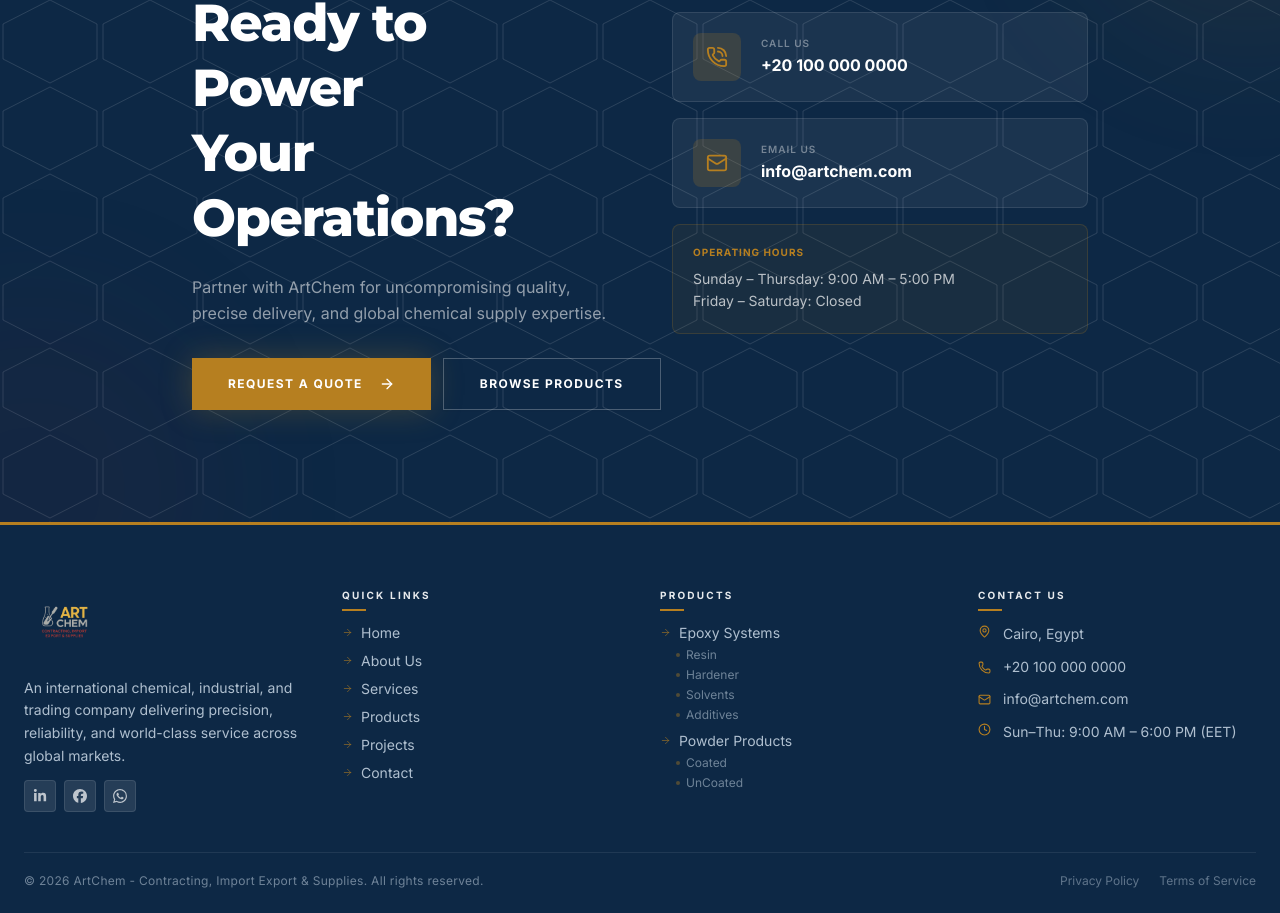
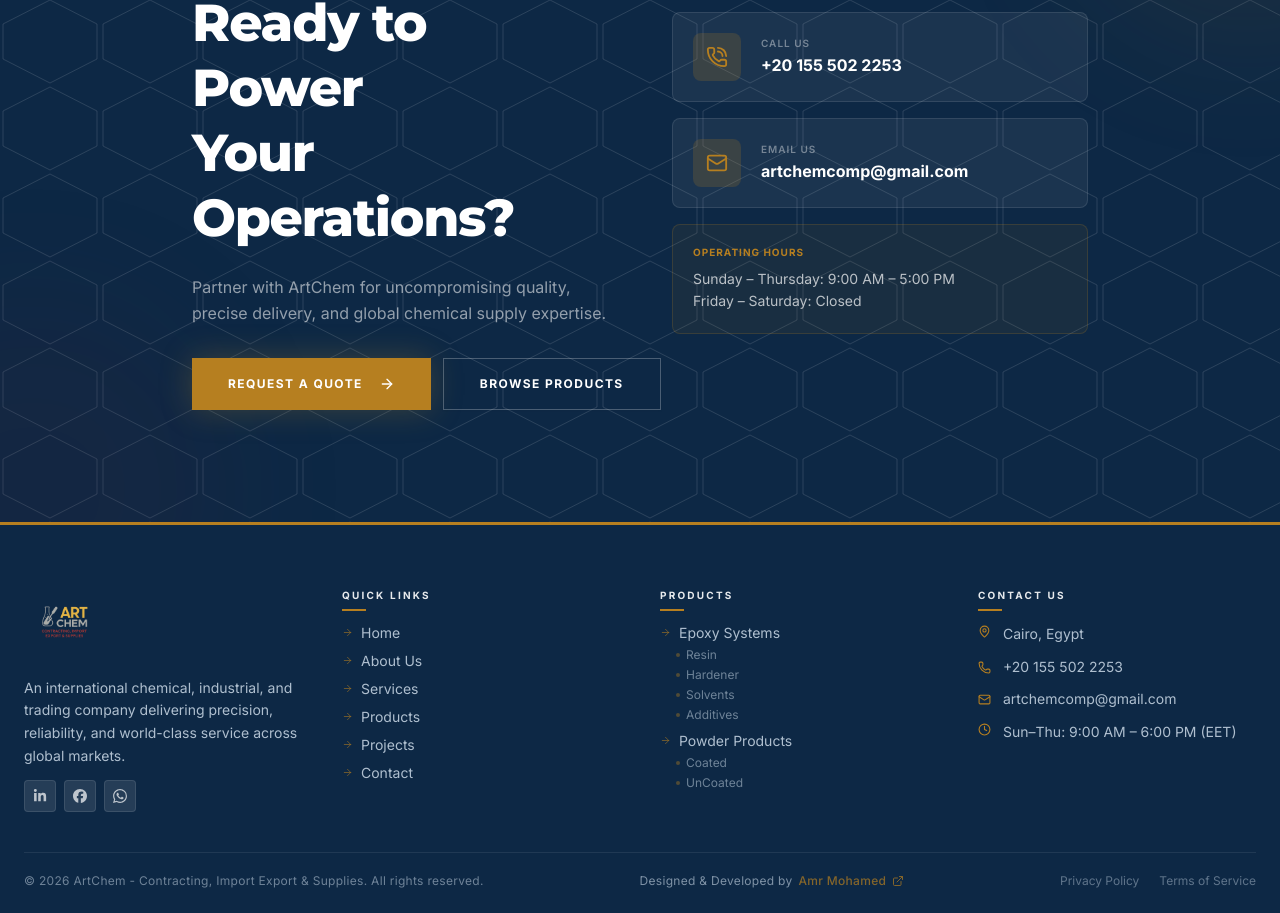
Before and after one commit to Amr-Mohamed-dev/Artchem-company-final, a React (Vite) app: page / in a window 1280 px wide. Shown: the part 7925-8838 px from the top of the page. Built offline with nearby package versions, Linux system fonts and the light colour scheme.

Commit message:
some updates2

```diff
--- a/src/components/layout/Footer.tsx
+++ b/src/components/layout/Footer.tsx
@@ -4,14 +4,12 @@
 import { socialLinks } from "../../data/socialLinks";
 import { productCategories } from "../../data/categories";
 import artchemLogo from "../../assets/images/mainlogo.webp";
-import { MapPin, Phone, Mail, Clock, ArrowRight } from "lucide-react";
+import { MapPin, Phone, Mail, Clock, ArrowRight, ExternalLink } from "lucide-react";
 import * as SiIcons from "react-icons/si";
 import * as FaIcons from "react-icons/fa6";
 
-function SocialIconCompact({ social }: { social: typeof socialLinks[0] }) {
-  const Icon =
-  (SiIcons as any)[social.icon] ||
-  (FaIcons as any)[social.icon];
+function SocialIconCompact({ social }: { social: (typeof socialLinks)[0] }) {
+  const Icon = (SiIcons as any)[social.icon] || (FaIcons as any)[social.icon];
 
   return (
     <a
@@ -22,7 +20,12 @@
       title={social.name}
       className="group flex items-center justify-center w-8 h-8 rounded-lg bg-white/10 hover:bg-white/20 transition-all duration-200 border border-white/10 hover:border-white/25"
     >
-      {Icon && <Icon size={14} className="text-white/70 group-hover:text-white transition-colors" />}
+      {Icon && (
+        <Icon
+          size={14}
+          className="text-white/70 group-hover:text-white transition-colors"
+        />
+      )}
     </a>
   );
 }
@@ -34,7 +37,6 @@
     <footer className="bg-sidebar text-sidebar-foreground pt-14 pb-6 border-t-[3px] border-primary">
       <div className="container mx-auto px-6">
         <div className="grid grid-cols-1 md:grid-cols-2 lg:grid-cols-4 gap-10 mb-10">
-
           {/* Brand Column */}
           <div className="space-y-2">
             <img
@@ -143,20 +145,49 @@
               </li>
               <li className="flex items-start gap-3 text-sidebar-accent-foreground text-sm">
                 <Clock className="text-primary shrink-0 mt-0.5" size={13} />
-                <span className="leading-relaxed">{companyInfo.workingHours}</span>
+                <span className="leading-relaxed">
+                  {companyInfo.workingHours}
+                </span>
               </li>
             </ul>
           </div>
         </div>
 
         {/* Bottom Bar */}
-        <div className="border-t border-white/8 pt-5 flex flex-col sm:flex-row items-center justify-between gap-3">
-          <p className="text-sidebar-accent-foreground text-xs tracking-wide text-center sm:text-left opacity-60">
+        <div className="border-t border-white/8 pt-5 flex flex-col lg:flex-row items-center justify-between gap-4">
+          <p className="text-sidebar-accent-foreground text-xs tracking-wide text-center lg:text-left opacity-60">
             &copy; {currentYear} {companyInfo.fullName}. All rights reserved.
           </p>
+
+          <a
+            href="https://amr-developer-portfolio.vercel.app/"
+            target="_blank"
+            rel="noopener noreferrer"
+            className="group flex items-center gap-1.5 text-xs tracking-wide text-sidebar-accent-foreground opacity-70 hover:opacity-100 transition-all duration-300"
+          >
+            <span>Designed &amp; Developed by</span>
+
+            <span className="text-primary font-medium group-hover:underline underline-offset-4">
+              Amr Mohamed
+            </span>
+
+            <ExternalLink className="h-3 w-3 text-primary transition-transform group-hover:translate-x-0.5 group-hover:-translate-y-0.5" />
+          </a>
+
           <div className="flex gap-5 text-xs text-sidebar-accent-foreground opacity-50">
-            <a href="#" className="hover:opacity-100 hover:text-white transition-all">Privacy Policy</a>
-            <a href="#" className="hover:opacity-100 hover:text-white transition-all">Terms of Service</a>
+            <a
+              href="#"
+              className="hover:opacity-100 hover:text-white transition-all"
+            >
+              Privacy Policy
+            </a>
+
+            <a
+              href="#"
+              className="hover:opacity-100 hover:text-white transition-all"
+            >
+              Terms of Service
+            </a>
           </div>
         </div>
       </div>
--- a/src/data/companyInfo.ts
+++ b/src/data/companyInfo.ts
@@ -4,8 +4,8 @@
   tagline: "Engineering chemical solutions for a better world.",
   description: "An international chemical, industrial, and trading company delivering precision, reliability, and world-class service across global markets.",
   address: "Cairo, Egypt",
-  phone: "+20 100 000 0000",
-  whatsapp: "+201000000000",
-  email: "info@artchem.com",
+  phone: "+20 155 502 2253",
+  whatsapp: "+201555022253",
+  email: "artchemcomp@gmail.com",
   workingHours: "Sun–Thu: 9:00 AM – 6:00 PM (EET)",
 };
```
Lines whose indentation alone changed are shown as unchanged.
